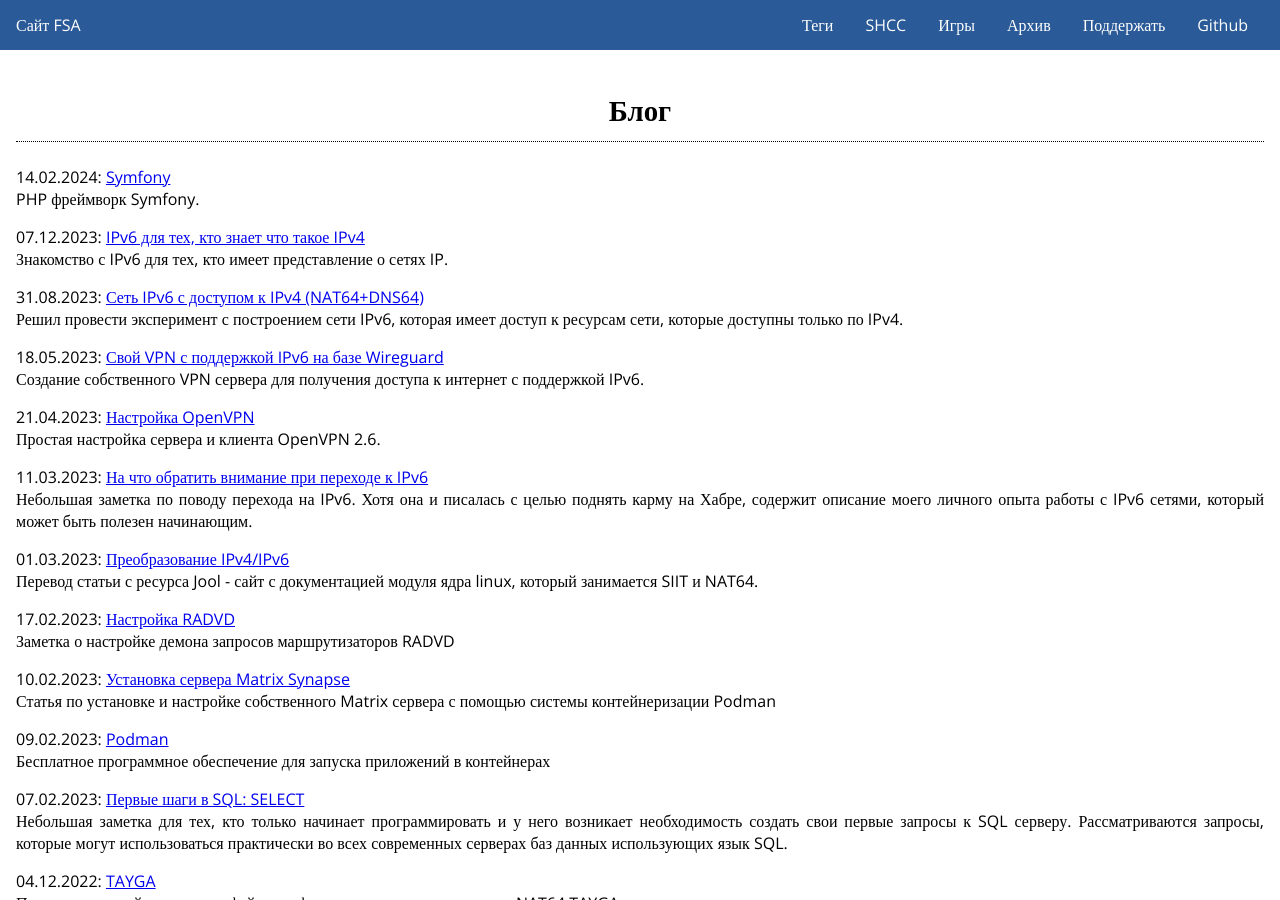
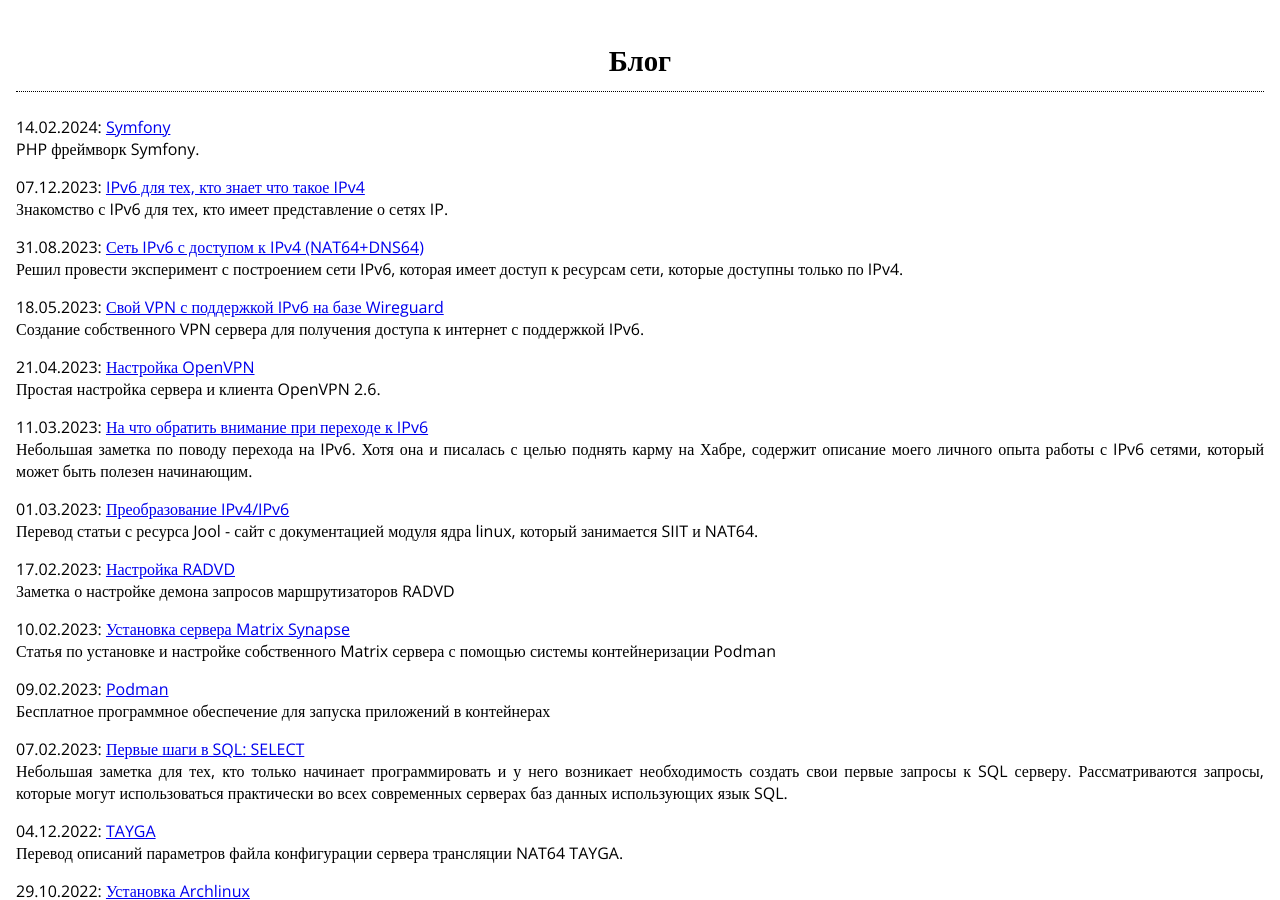
Before and after one commit to fsa/site, a Jekyll site: the page built from index.md, in a window 1280 px wide and 900 px high. Built offline with Jekyll 4.4.1, drawn with Linux system fonts in a browser that asks for light colours.

Commit message:
Проверка сборки на github без меню

```diff
--- a/_layouts/default.html
+++ b/_layouts/default.html
@@ -12,21 +12,6 @@
 <link rel="canonical" href="{{ site.url }}{{ site.baseurl }}{{ page.url | replace:'index.html',''}}">
 </head>
 <body>
-<header class="top-nav">
-    <div><a href="/">Сайт FSA</a></div>
-    <input id="menu-toggle" type="checkbox">
-    <label class='menu-button-container' for="menu-toggle">
-        <div class='menu-button'></div>
-    </label>
-    <ul class="menu">
-    <li><a href="/tags">Теги</a></li>
-    <li><a href="/shcc/">SHCC</a></li>
-    <li><a href="/games">Игры</a></li>
-    <li><a href="/archive">Архив</a></li>
-    <li><a href="/support">Поддержать</a></li>
-    <li><a href="https://github.com/fsa/">Github</a></li>
-    </ul>
-</header>
 <main>
 {{ content }}
 </main>
```
